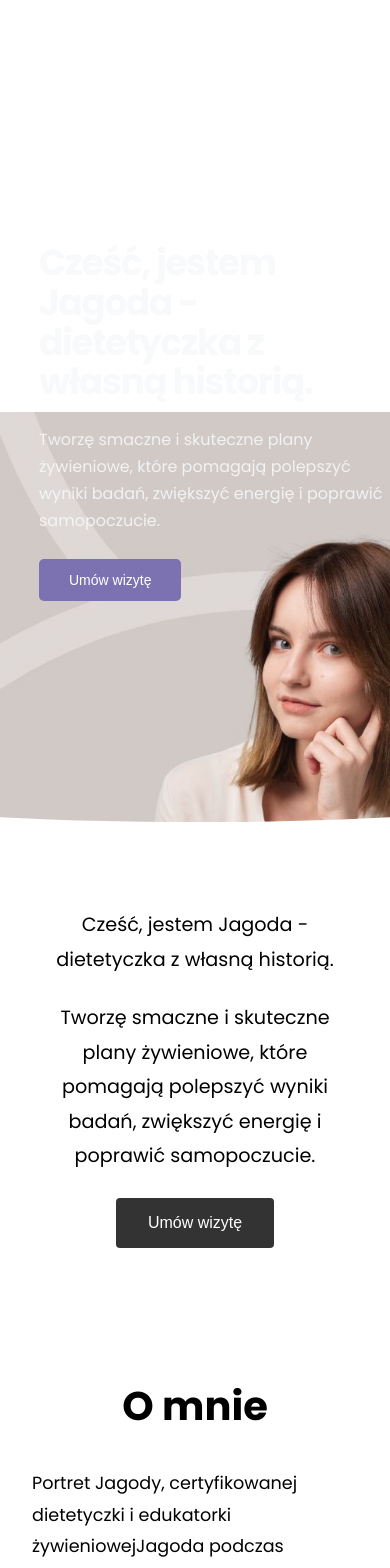
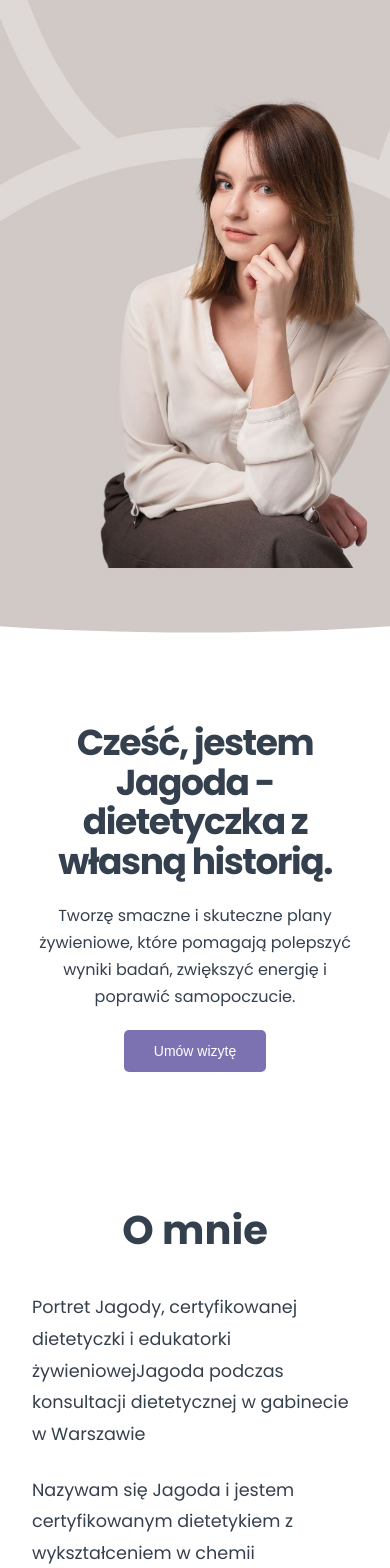
Before and after one commit to DawidZyluk/jagodowa-harmonia-next-js, a Next.js app: page / in a window 390 px wide. Shown: the top 1568 px of the page. Built offline with nearby package versions, Linux system fonts and the light colour scheme.

Commit message:
Refactor HeaderSection: remove IntroSection, update styles for responsiveness, and enhance layout with new mobile content. Adjust global styles for body text color.

```diff
--- a/app/globals.scss
+++ b/app/globals.scss
@@ -14,4 +14,5 @@ body {
 
 body {
   font-family: var(--font-poppins), Arial, Helvetica, sans-serif;
+  color: #35404E;
 }
--- a/app/page.tsx
+++ b/app/page.tsx
@@ -1,5 +1,4 @@
 import HeaderSection from "./sections/HeaderSection/HeaderSection";
-import IntroSection from "./sections/IntroSection/IntroSection";
 import AboutSection from "./sections/AboutSection/AboutSection";
 import CompetenciesSection from "./sections/CompetenciesSection/CompetenciesSection";
 import ServicesSection from "./sections/ServicesSection/ServicesSection";
@@ -11,7 +10,6 @@ export default function Home() {
   return (
     <div>
       <HeaderSection />
-      <IntroSection />
       <AboutSection />
       <CompetenciesSection />
       <ServicesSection />
--- a/app/sections/HeaderSection/HeaderSection.scss
+++ b/app/sections/HeaderSection/HeaderSection.scss
@@ -8,9 +8,6 @@
   justify-content: center;
   font-family: var(--font-poppins), sans-serif;
   font-weight: bold;
-  color: #f7f9fb;
-  padding: clamp(4rem, 8vw, 7rem) 0;
-  isolation: isolate;
 
   &__background,
   &__foreground {
@@ -18,7 +15,6 @@
     inset: 0;
     width: 100%;
     height: 100%;
-    will-change: transform;
   }
 
   &__background {
@@ -27,12 +23,17 @@
     background-size: cover;
     background-repeat: no-repeat;
     background-position: top left;
+
+    &--fixed {
+      background-attachment: fixed;
+    }
   }
 
   &__foreground {
     z-index: 2;
     object-fit: cover;
     pointer-events: none;
+    top: 30vh;
   }
 
   &__overlay {
@@ -42,8 +43,9 @@
   }
 
   &__content {
-    width: min(680px, 90%);
+    width: 50%;
     display: flex;
+    padding-right: 150px;
     flex-direction: column;
     position: relative;
     gap: 24px;
@@ -63,6 +65,56 @@
     font-size: clamp(1rem, 1.2vw, 1.125rem);
     line-height: 1.7;
     font-weight: 400;
-    color: rgba(247, 249, 251, 0.85);
+  }
+
+  &__content-mobile {
+    display: none;
+    width: 100%;
   }
 }
+
+@media (max-width: 1350px) {
+  .header-section {
+    &__content {
+      padding-right: 100px;
+    }
+
+    &__foreground {
+      top: 25vh;
+    }
+  }
+
+}
+
+@media (max-width: 1000px) {
+  .header-section {
+    min-height: 80vh;
+    flex-direction: column;
+    align-items: center;
+    padding: clamp(3rem, 6vw, 5rem) 0;
+
+    &__content {
+      display: none;
+    }
+
+    &__background {
+      background-position: center left;
+      height: 100%;
+    }
+
+    &__foreground {
+      top: 25vh;
+    }
+  }
+
+  .header-section__content-mobile {
+    display: flex;
+    flex-direction: column;
+    gap: 20px;
+    align-items: center;
+    justify-content: center;
+    text-align: center;
+    padding: 3rem 1.5rem 4rem;
+
+  }
+}
--- a/app/sections/HeaderSection/HeaderSection.tsx
+++ b/app/sections/HeaderSection/HeaderSection.tsx
@@ -2,12 +2,38 @@
 
 import Button from "@/app/components/Button/Button";
 import { motion, MotionValue, useScroll, useTransform } from "motion/react";
-import { useRef } from "react";
+import { useEffect, useRef, useState } from "react";
 import { createBemClassNames } from "../../utils";
 import "./HeaderSection.scss";
 
 function useParallax(value: MotionValue<number>, distance: number) {
   return useTransform(value, [0, 1], [distance, -distance]);
+}
+
+function useMinWidth(minWidth: number) {
+  const [matches, setMatches] = useState<boolean>(() =>
+    typeof window === "undefined" ? true : window.innerWidth >= minWidth,
+  );
+
+  useEffect(() => {
+    if (typeof window === "undefined") {
+      return;
+    }
+
+    const query = window.matchMedia(`(min-width: ${minWidth}px)`);
+    const updateMatches = (event: MediaQueryListEvent) => {
+      setMatches(event.matches);
+    };
+
+    setMatches(query.matches);
+    query.addEventListener("change", updateMatches);
+
+    return () => {
+      query.removeEventListener("change", updateMatches);
+    };
+  }, [minWidth]);
+
+  return matches;
 }
 
 export default function HeaderSection() {
@@ -17,6 +43,8 @@ export default function HeaderSection() {
     offset: ["start end", "end start"],
   });
 
+  const isDesktop = useMinWidth(1000);
+
   const classNames = createBemClassNames(
     "header-section",
     undefined,
@@ -24,6 +52,7 @@ export default function HeaderSection() {
     "foreground",
     "overlay",
     "content",
+    "content-mobile",
     "title",
     "description"
   );
@@ -31,18 +60,20 @@ export default function HeaderSection() {
   const backgroundY = useParallax(scrollYProgress, -500);
 
   return (
+    <>
       <section className={classNames["header-section"]} ref={ref}>
         <motion.div
           aria-hidden
-        className={classNames.background}
-        style={{ y: backgroundY }}
+          className={`${classNames.background} ${
+            isDesktop ? "" : "header-section__background--fixed"
+          }`}
+          style={isDesktop ? { y: backgroundY } : undefined}
         />
         <motion.img
           aria-hidden
           src="/foreground.svg"
           alt=""
           className={classNames.foreground}
-        style={{ top: '35vh' }}
         />
         <div className={classNames.overlay} aria-hidden />
 
@@ -57,5 +88,17 @@ export default function HeaderSection() {
           <Button>Umów wizytę</Button>
         </div>
       </section>
+
+      <section className={classNames["content-mobile"]}>
+        <h1 className={classNames.title}>
+          Cześć, jestem Jagoda - dietetyczka z własną historią.
+        </h1>
+        <p className={classNames.description}>
+          Tworzę smaczne i skuteczne plany żywieniowe, które pomagają polepszyć
+          wyniki badań, zwiększyć energię i poprawić samopoczucie.
+        </p>
+        <Button>Umów wizytę</Button>
+      </section>
+    </>
   );
 }
--- a/app/sections/IntroSection/IntroSection.scss
+++ /dev/null
@@ -1,32 +0,0 @@
-.intro-section {
-  width: 100%;
-  padding: 4rem 0;
-}
-
-.intro-section__container {
-  max-width: 1200px;
-  margin: 0 auto;
-  padding: 0 2rem;
-  text-align: center;
-}
-
-.intro-section__paragraph {
-  font-size: 1.2rem;
-  line-height: 1.8;
-  margin-bottom: 1.5rem;
-}
-
-.intro-section__button {
-  padding: 1rem 2rem;
-  font-size: 1rem;
-  background-color: #333;
-  color: white;
-  border: none;
-  border-radius: 4px;
-  cursor: pointer;
-  transition: background-color 0.3s;
-
-  &:hover {
-    background-color: #555;
-  }
-}
--- a/app/sections/IntroSection/IntroSection.tsx
+++ /dev/null
@@ -1,18 +0,0 @@
-import classNames from "classnames";
-import "./IntroSection.scss";
-
-export default function IntroSection() {
-  return (
-    <section className={classNames("intro-section")}>
-      <div className={classNames("intro-section__container")}>
-        <p className={classNames("intro-section__paragraph")}>
-          Cześć, jestem Jagoda - dietetyczka z własną historią.
-        </p>
-        <p className={classNames("intro-section__paragraph")}>
-          Tworzę smaczne i skuteczne plany żywieniowe, które pomagają polepszyć wyniki badań, zwiększyć energię i poprawić samopoczucie.
-        </p>
-        <button className={classNames("intro-section__button")}>Umów wizytę</button>
-      </div>
-    </section>
-  );
-}
```
Lines whose indentation alone changed are shown as unchanged.
